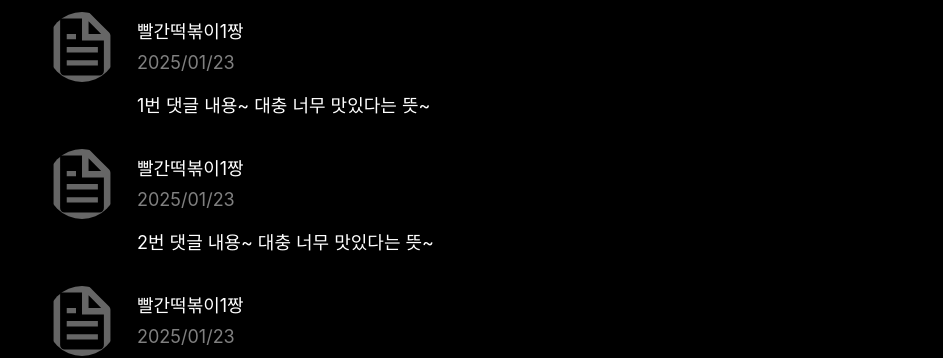
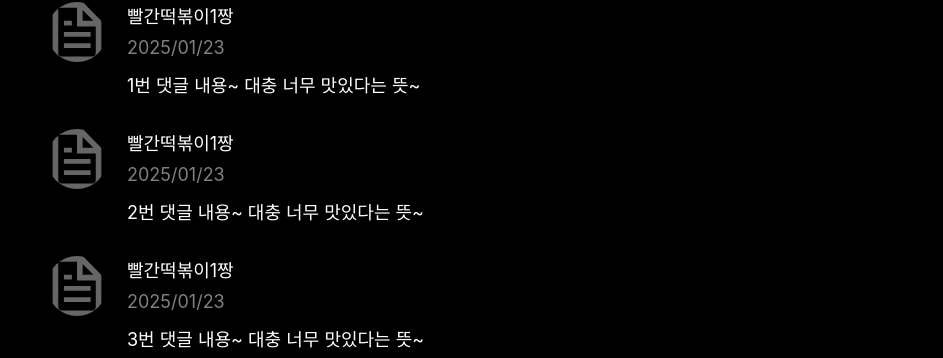
Before and after one commit to FRONT-END-BOOTCAMP-PLUS-3/A-maewoClub, a Next.js app: page /board/detail in a window 1280 px wide. Shown: the part 474-832 px from the top of the page, without its empty margins (160-1103 px from the left). Built offline with nearby package versions, Linux system fonts and the light colour scheme.

Commit message:
[Style] 01/24 hanjeonghyun 프로필 스타일 사이즈 수정 #33

```diff
--- a/components/board/detail/comment/comment.style.ts
+++ b/components/board/detail/comment/comment.style.ts
@@ -17,7 +17,7 @@ export const Container = styled.div`
 export const Content = styled.p`
   display: flex;
   justify-content: start;
-  margin-left: 100px;
+  margin-left: 90px;
 
   font-size: 18px;
   color: white;
--- a/components/board/detail/profile/profile.style.ts
+++ b/components/board/detail/profile/profile.style.ts
@@ -9,8 +9,8 @@ export const Container = styled.span`
 `;
 
 export const ProfileImage = styled.img`
-  width: 70px;
-  height: 70px;
+  width: 60px;
+  height: 60px;
   border-radius: 70px;
 
   overflow: auto;
```
